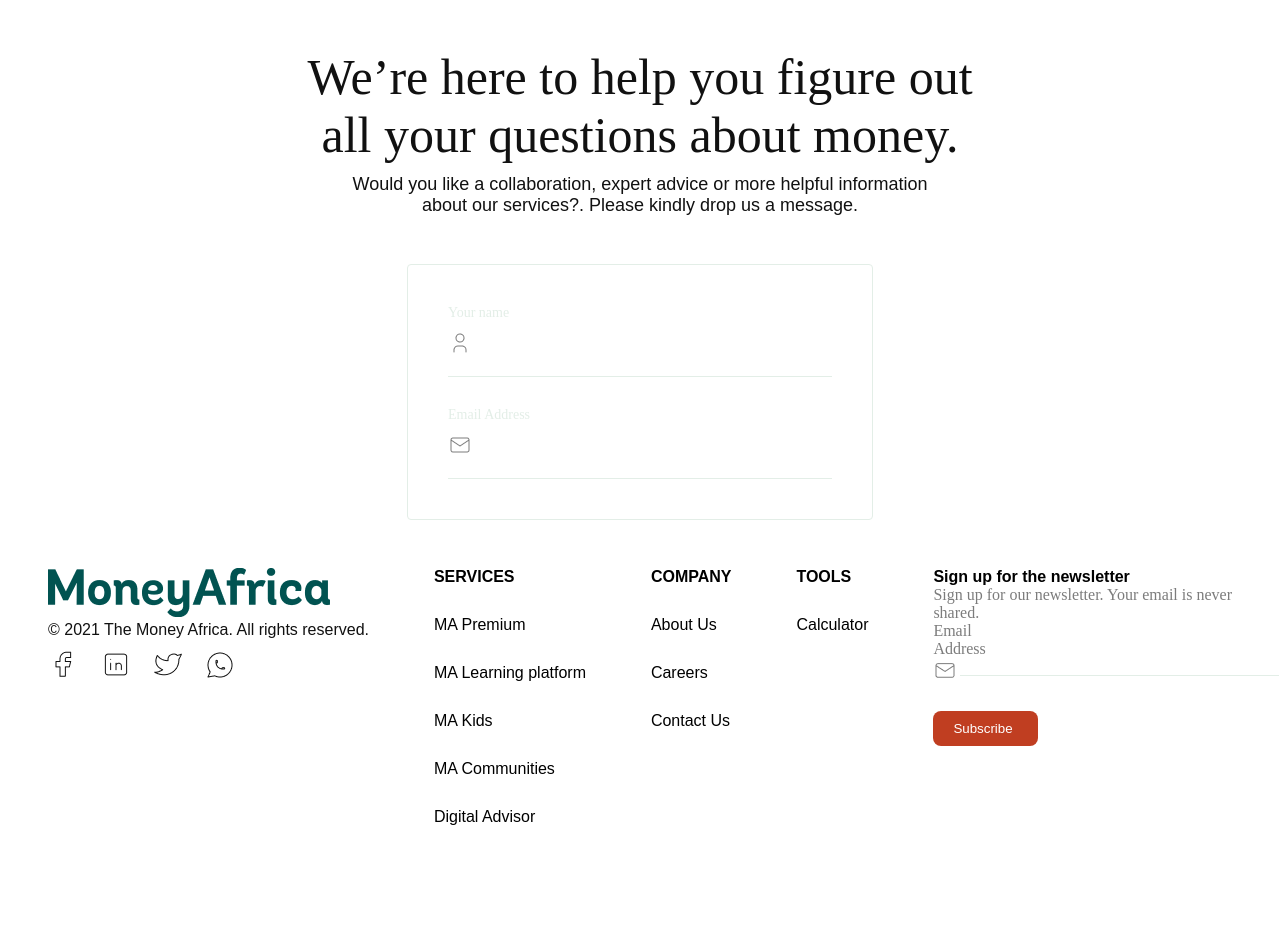
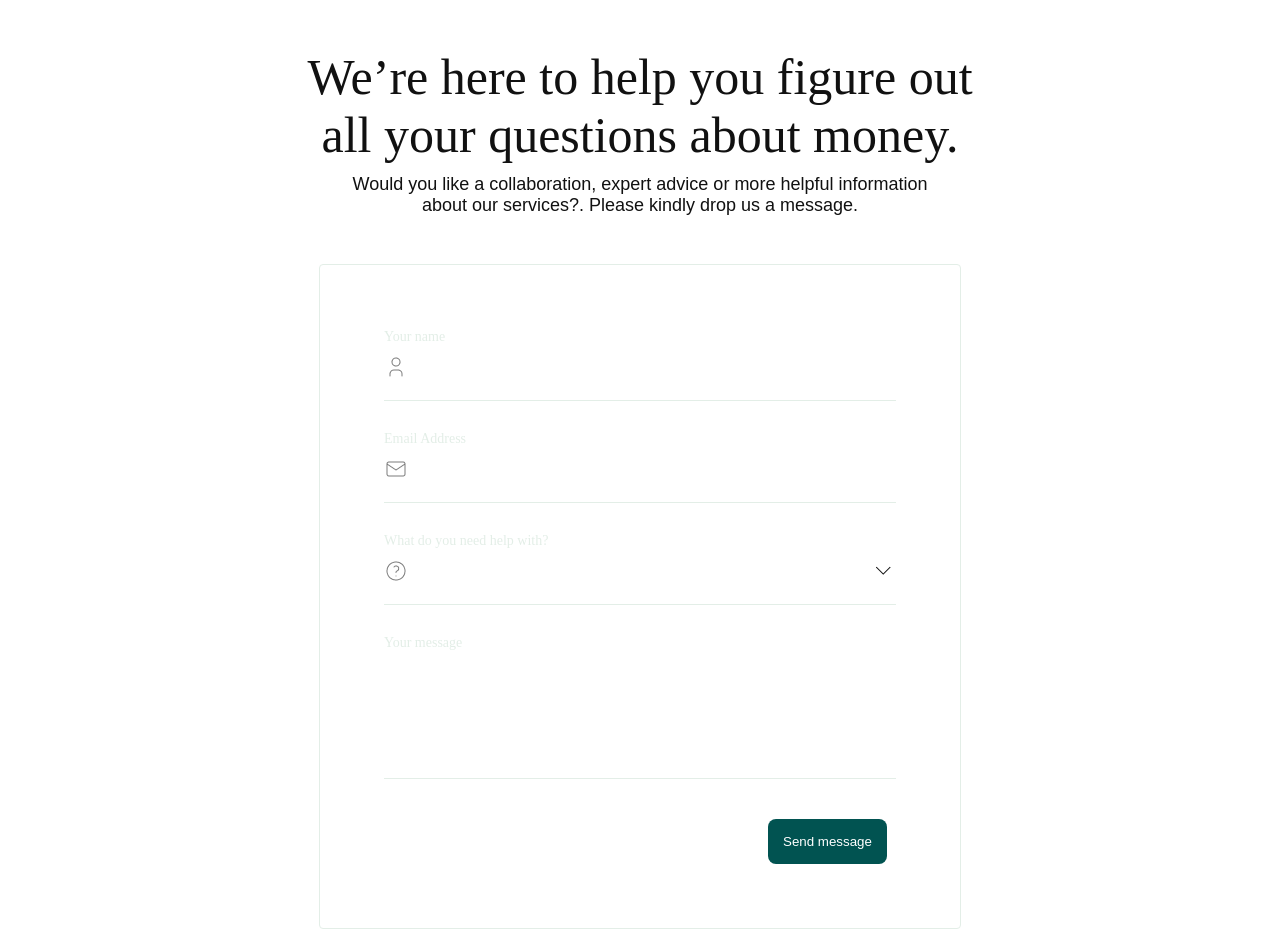
Before and after one commit to victory-nwawunze/clone-financial-website, a React (Create React App) app: page /moneyAfrica/ContactUs in a window 1280 px wide. Shown: the top 952 px of the page. Before the commit the page ends 874 px from the top, so only its background shows below. Built offline with nearby package versions, Linux system fonts and the light colour scheme.

Commit message:
Finished MoneyAfricaContactUsPageForm

```diff
--- a/src/components/MoneyAfricaContactUsPage/MoneyAfricaContactUsPage.js
+++ b/src/components/MoneyAfricaContactUsPage/MoneyAfricaContactUsPage.js
@@ -3,6 +3,8 @@
 import React from "react";
 import SmallUserIcon from "../../images/SmallUserIcon.png";
 import EmailIcon from "../../images/EmailIcon.png";
+import ChevDownIconImage from "../../images/ChevDownIconImage.png";
+import QuestionMarkIcon from "../../images/QuestionMarkIcon.png";
 const MoneyAfricaContactUsPage = () => {
   return (
     <React.Fragment>
@@ -28,6 +30,19 @@ const MoneyAfricaContactUsPage = () => {
         <div>
           <input type="text" className="InputTextForContactForm" />
         </div>
+        <p className="EmailStyles">What do you need help with?</p>
+        <div className="df justify-content-betw">
+          <div>
+            <img src={QuestionMarkIcon} />
+          </div>
+          <div>
+            <img src={ChevDownIconImage} />
+          </div>
+        </div>
+        <input type="text" className="FAQStyles" />
+        <p className="EmailStyles">Your message</p>
+        <input type="text" className="MessageStyles" />
+        <button className="SendMessageButtonStyle">Send message</button>
       </div>
     </React.Fragment>
   );
--- a/src/index.css
+++ b/src/index.css
@@ -270,7 +270,7 @@ font-family: 'Livvic', sans-serif;
 }
 .MoneyAfricaContactUsForm{
   margin: 0 auto;
-  width: 30%;
+  width: 40%;
   border: 1px solid #E3EEE7;
   border-radius: 4px;
 }
@@ -283,7 +283,10 @@ font-family: 'Livvic', sans-serif;
   border-right: none;
 }
 .paddingForContactFormCard{
-  padding: 40px;
+  padding-left: 5%;
+  padding-right: 5%;
+  padding-top: 5%;
+  padding-bottom: 5%;
 }
 .YourNameStyles{
   color: #E3EEE7;
@@ -301,3 +304,33 @@ font-family: 'Livvic', sans-serif;
   padding-bottom: 10px;
   padding-top: 30px;
 }
+.FAQStyles{
+  width: 100%;
+  border-top: none;
+  outline: none;
+  border-left: none;
+  border-right: none;
+  border-bottom: 1px solid #E3EEE7;
+}
+.MessageStyles{
+    width: 100%;
+  border-top: none;
+  outline: none;
+  border-left: none;
+  border-right: none;
+  border-bottom: 1px solid #E3EEE7;
+  padding-top: 20%;
+}
+.SendMessageButtonStyle{
+  padding-top: 15px;
+  padding-bottom: 15px;
+  padding-left: 15px;
+  padding-right: 15px;
+  background-color: #015351;
+  color: #fff;
+  border: none;
+  margin-top: 40px;
+  border-radius: 8px;
+  margin-left: 75%;
+  cursor: pointer;
+}
```
Also changed, not shown: src/images/ChevDownIconImage.png (added), src/images/QuestionMarkIcon.png (added).
